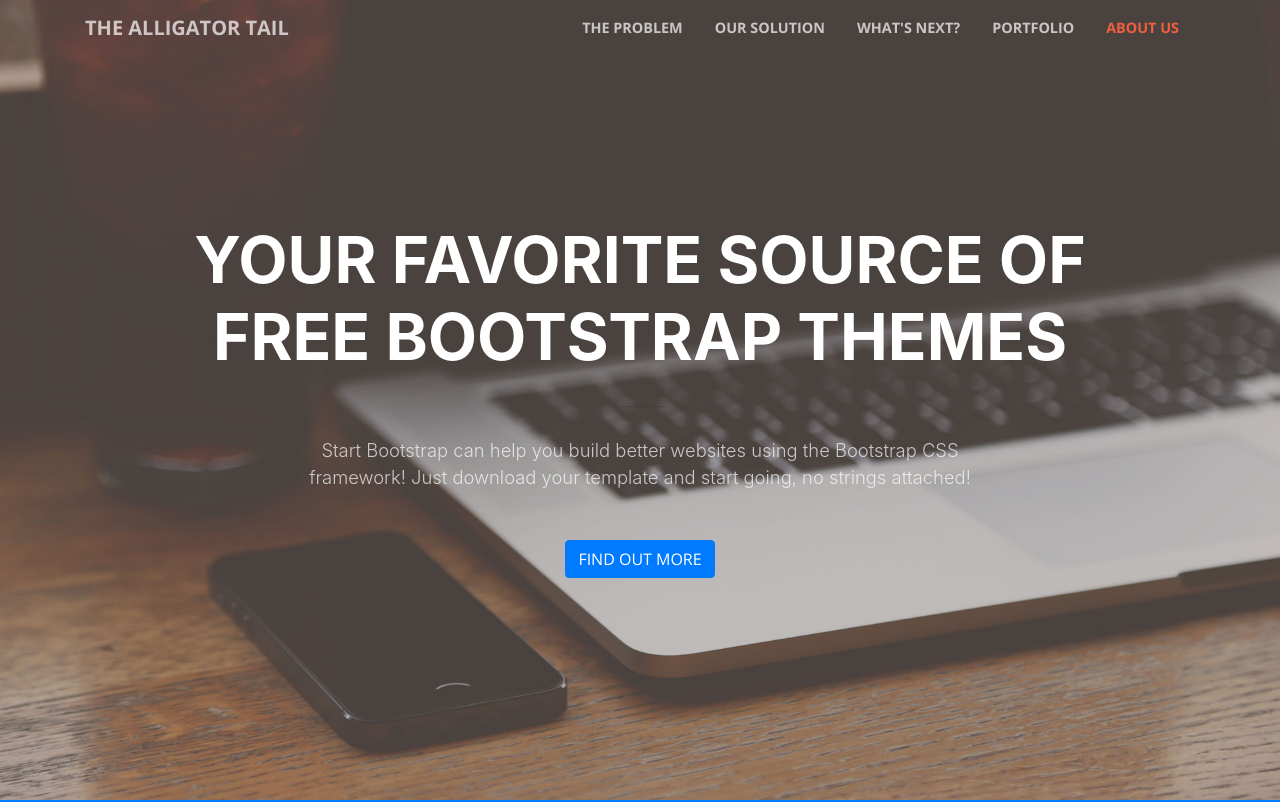
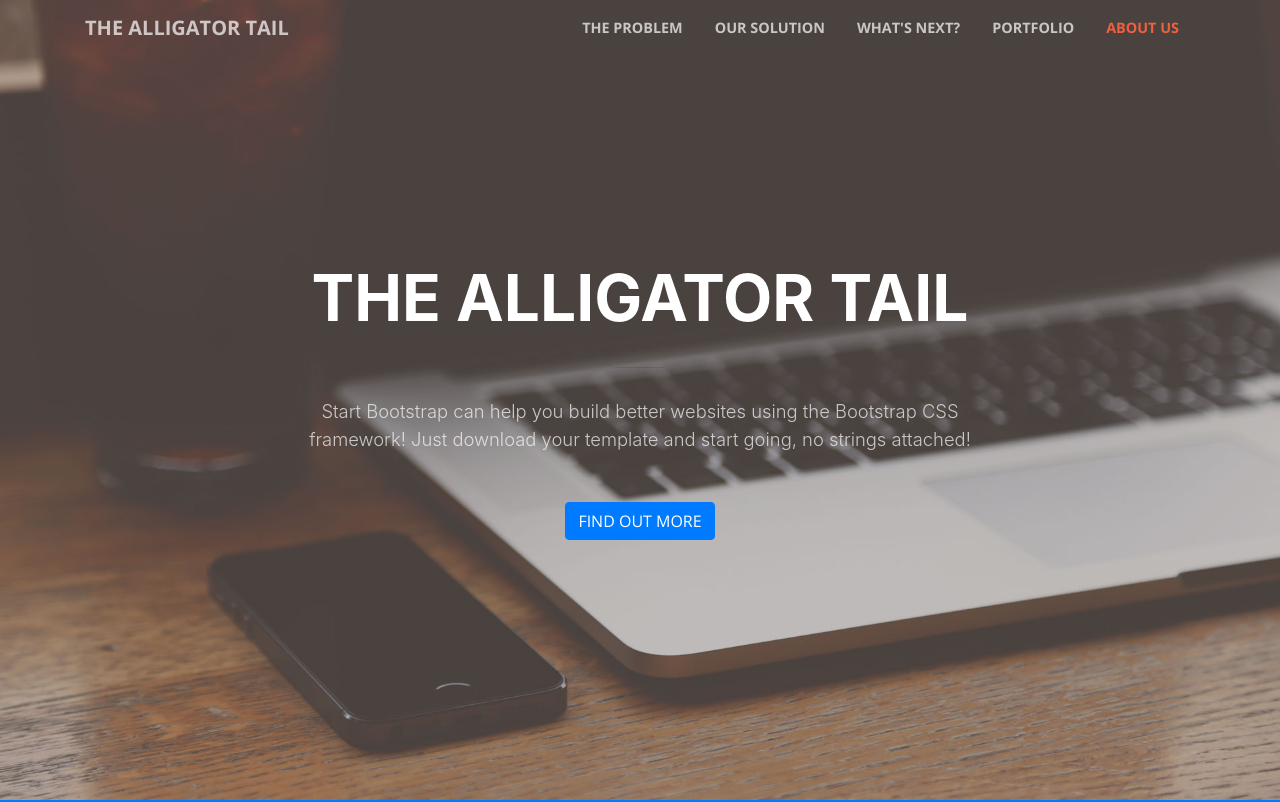
Before and after one commit to alligatortail/alligatortail, a website with bundled scripts: page index.html in a window 1280 px wide. Shown: the top 802 px of the page. Built offline with nearby package versions, Linux system fonts and the light colour scheme.

Commit message:
quick content change

```diff
--- a/index.html
+++ b/index.html
@@ -63,7 +63,7 @@
         <div class="row">
           <div class="col-lg-10 mx-auto">
             <h1 class="text-uppercase">
-              <strong>Your Favorite Source of Free Bootstrap Themes</strong>
+              <strong>The Alligator Tail</strong>
             </h1>
             <hr>
           </div>
```
